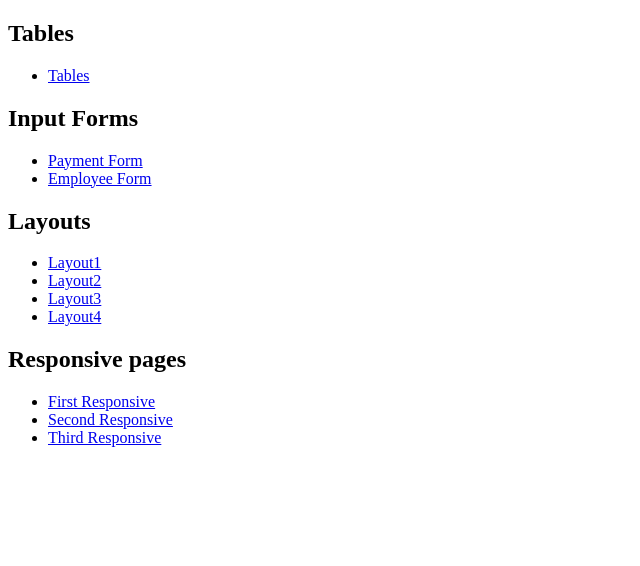
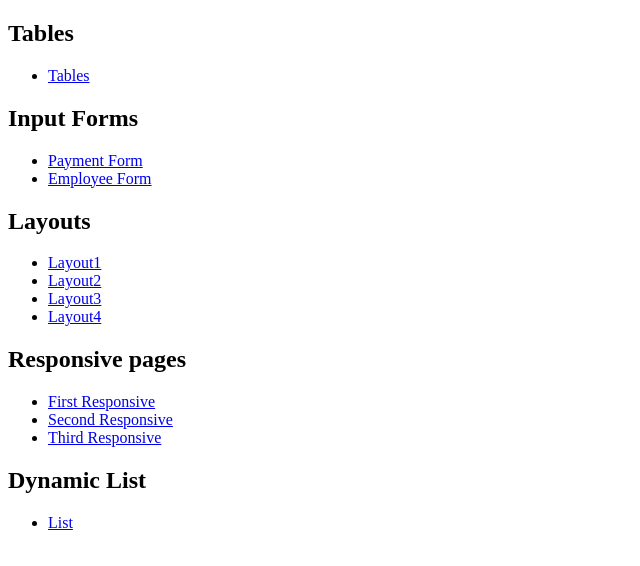
Before and after one commit to sidthesloth92/zilkies-18-rwd, a website: page Raxit/index.html in a window 1280 px wide. Shown: the whole page, without its empty margins (0-640 px from the left). Drawn offline with Linux system fonts and the light colour scheme.

Commit message:
"Raxit - Added dynamic list to index file"

```diff
--- a/Raxit/JS/dynamic-list.js
+++ b/Raxit/JS/dynamic-list.js
@@ -1,4 +1,4 @@
-var countryList = document.getElementsByClassName("list");
+    var countryList = document.getElementsByClassName("list");
 function myFunction() {
     var countryName = document.getElementById("country");
     var errorMessage = document.getElementsByClassName("error-message");
--- a/Raxit/index.html
+++ b/Raxit/index.html
@@ -49,5 +49,11 @@
             <a href="./pages/Responsive3.html">Third Responsive</a>
         </li>
     </ul>
+    <h2>Dynamic List</h2>
+    <ul>
+        <li>
+            <a href="./pages/dynamic-list.html">List</a>
+        </li>
+    </ul>
 </body>
 </html>
```
Also changed, not shown: Raxit/css/Responsive1.css (line endings or trailing spaces).
